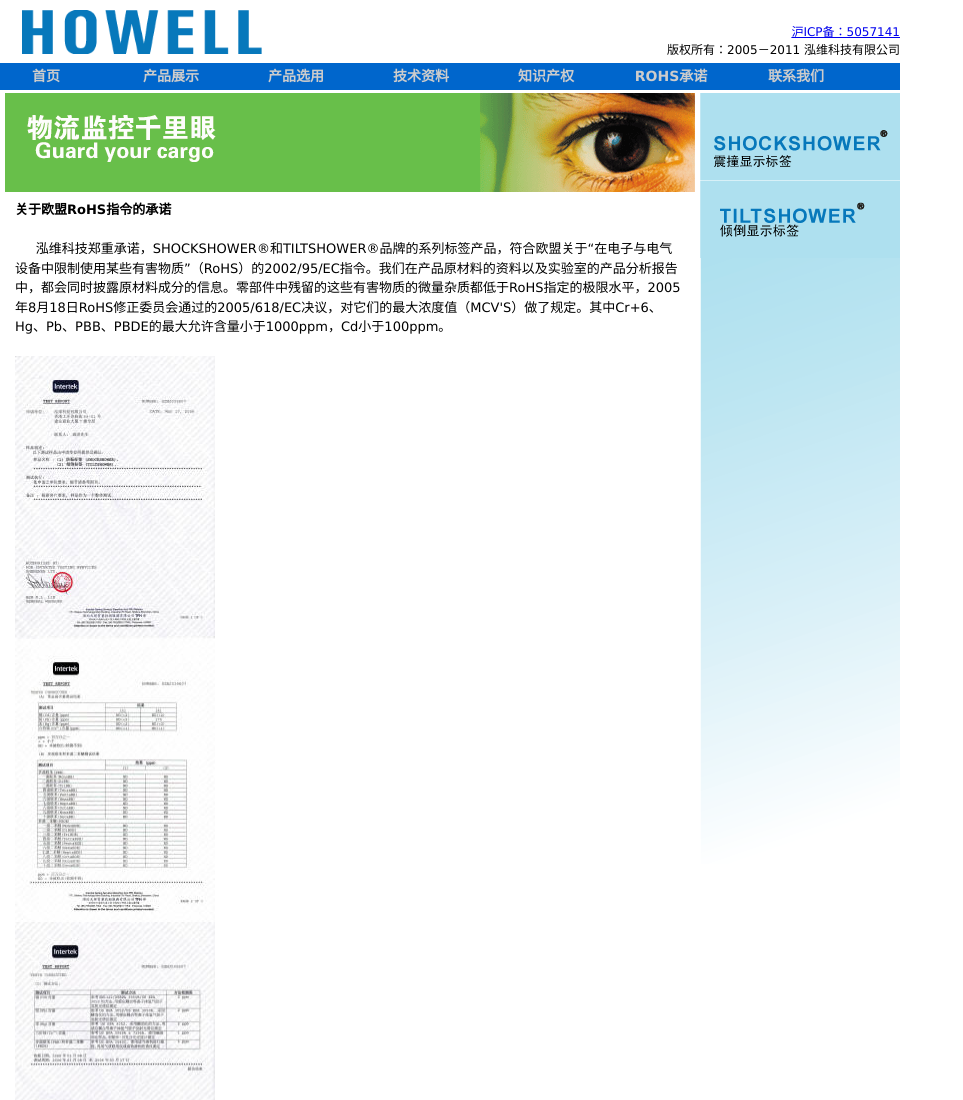
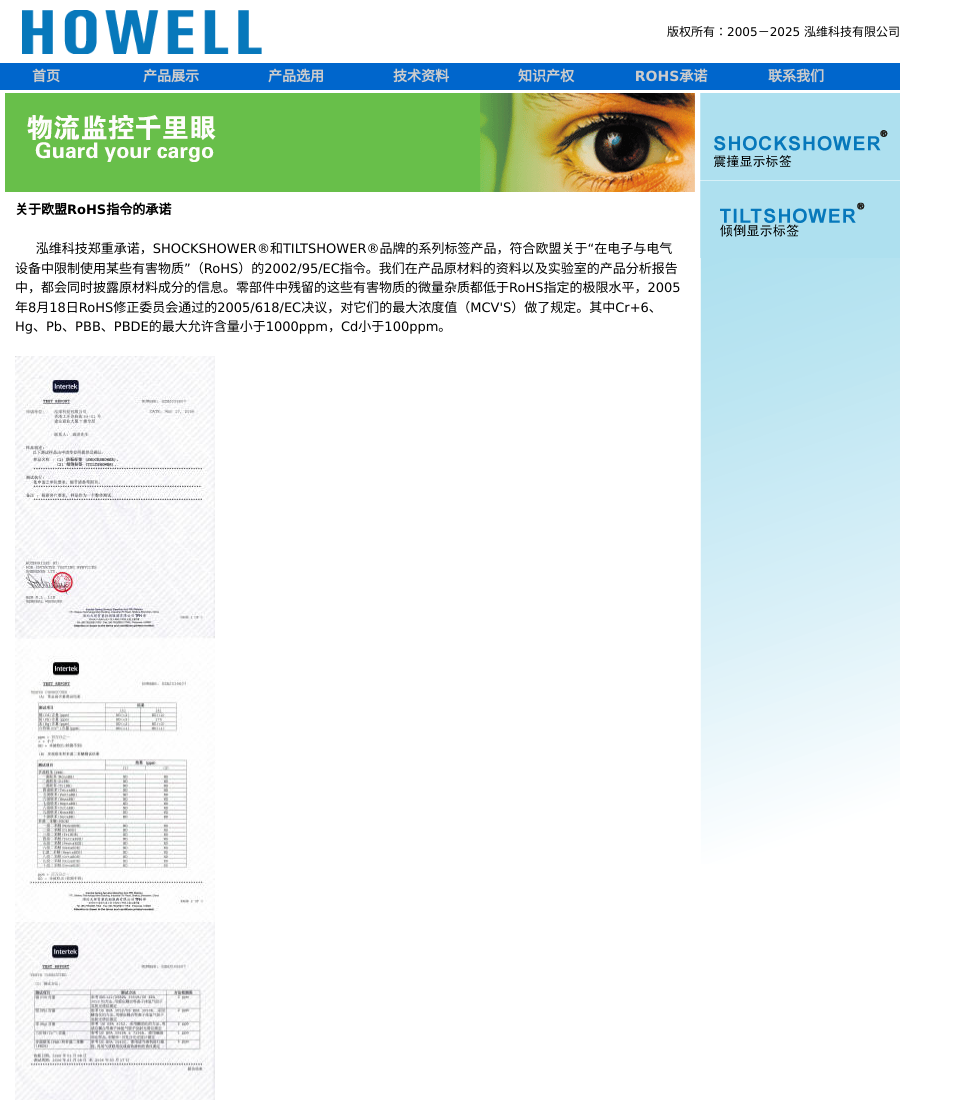
Before and after one commit to tidex777/web, a plain HTML site: page shockshower/rohs.html in a window 1280 px wide. Shown: the top 1100 px of the page, without its empty margins (0-963 px from the left). Drawn offline with Linux system fonts and the light colour scheme.

Commit message:
Update rohs.html

```diff
--- a/shockshower/rohs.html
+++ b/shockshower/rohs.html
@@ -14,7 +14,7 @@
 </div>
   <div id="footer">
 <br />
-    <a href="http://www.miibeian.gov.cn">沪ICP备：5057141</a><p></p>版权所有：2005－2011 泓维科技有限公司
+    <a href="http://www.miibeian.gov.cn"> </a><p></p>版权所有：2005－2025 泓维科技有限公司
     </div>
 
 </div><!--header-->
```
